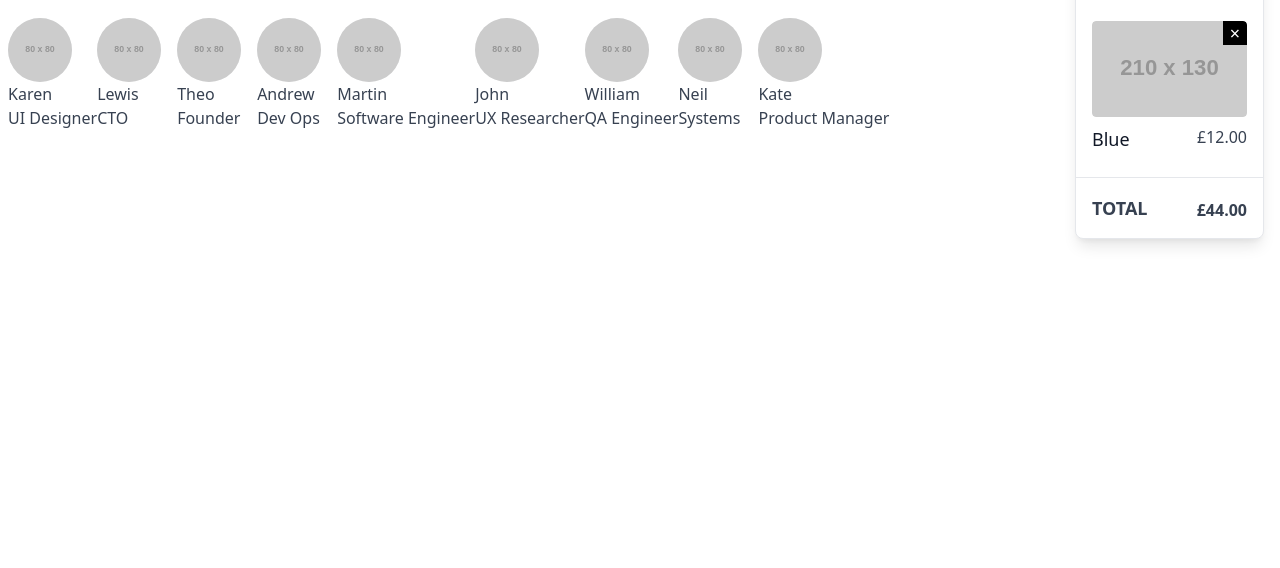
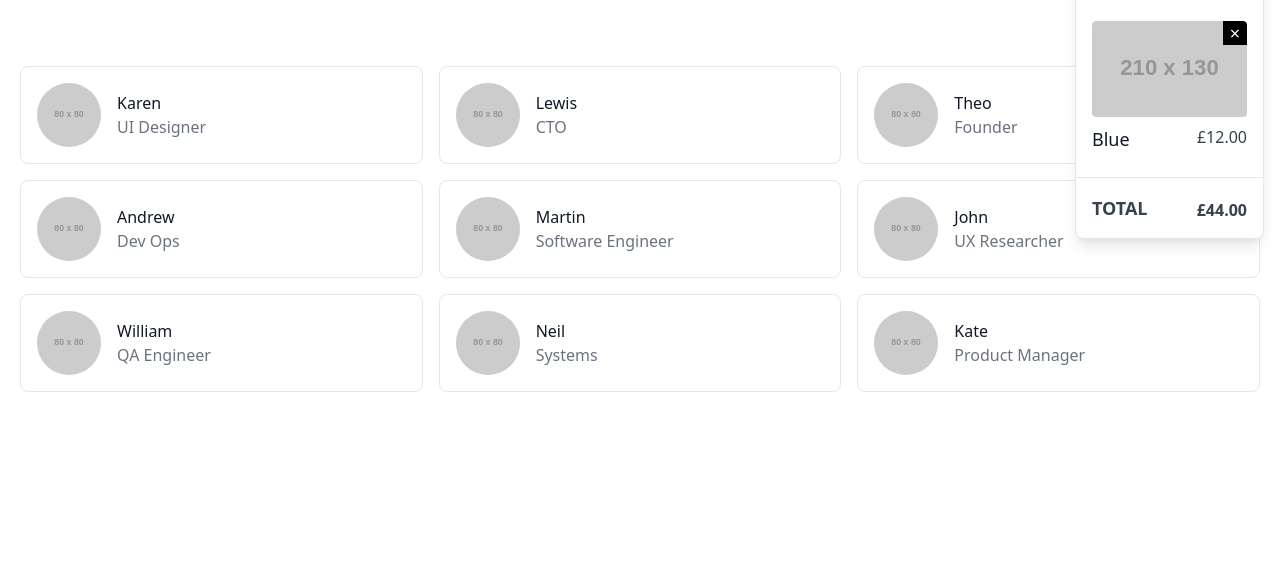
Before and after one commit to mjfarrelm/Shopping-Cart, a website: page team.html in a window 1280 px wide. Shown: the part 232-800 px from the top of the page. Drawn offline with nearby package versions, Linux system fonts and the light colour scheme; placeholder pictures from the web are drawn by us.

Commit message:
team page css finished

```diff
--- a/team.html
+++ b/team.html
@@ -18,63 +18,93 @@
     </div>
   </header>
   <section class="text-gray-700 body-font">
+    <div class="container px-5 py-24 pt-12 mx-auto">
       <div class="flex flex-col text-center w-full mb-20">
-      <h1 class="sm:text-3xl text=2xl font-medium title-font mb-4 text-gray-900">Our Team</h1>
-      <p class="lg: w-2/3 mx-auto leading-relaxed text-base">Lorem ipsum dolor sit amet, consectetur adipisicing elit. Quasi, in fugit doloremque quia maxime corrupti porro, dolorum nesciunt illum libero praesentium nobis ex recusandae, ut saepe veniam. Ad, nihil natus?</p>
+        <h1 class="sm:text-3xl text-2xl font-medium title-font mb-4 text-gray-900">Our Team</h1>
+        <p class="lg:w-2/3 mx-auto leading-relaxed text-base">Lorem ipsum dolor sit amet, consectetur adipisicing elit. Quasi, in fugit doloremque quia maxime corrupti porro, dolorum nesciunt illum libero praesentium nobis ex recusandae, ut saepe veniam. Ad, nihil natus?</p>
       </div>
-    <div class="flex flex-wrap m-2">
-    <div>
+      <div class="flex flex-wrap -m-2">
+        <div class="p-2 lg:w-1/3 md:w-1/2 w-full">
+          <div class="h-full flex items-center border-gray-200 border p-4 rounded-lg">
             <img class="w-16 h-16 bg-gray-100 object-cover object-center flex-shrink-0 rounded-full mr-4" src="https://dummyimage.com/80x80" alt="team">
-      <h2>Karen</h2>
-      <p>UI Designer</p>
+            <div class="flex-grow">
+              <h2 class="text-gray-900 title-font font-medium">Karen</h2>
+              <p class="text-gray-500">UI Designer</p>
              </div>
-
-    <div>
+          </div>
+        </div>
+        <div class="p-2 lg:w-1/3 md:w-1/2 w-full">
+          <div class="h-full flex items-center border-gray-200 border p-4 rounded-lg">
             <img class="w-16 h-16 bg-gray-100 object-cover object-center flex-shrink-0 rounded-full mr-4" src="https://dummyimage.com/80x80" alt="team">
-      <h2>Lewis</h2>
-      <p>CTO</p>
+            <div class="flex-grow">
+              <h2 class="text-gray-900 title-font font-medium">Lewis</h2>
+              <p class="text-gray-500">CTO</p>
             </div>
-
-    <div>
+          </div>
+        </div>
+        <div class="p-2 lg:w-1/3 md:w-1/2 w-full">
+          <div class="h-full flex items-center border-gray-200 border p-4 rounded-lg">
             <img class="w-16 h-16 bg-gray-100 object-cover object-center flex-shrink-0 rounded-full mr-4" src="https://dummyimage.com/80x80" alt="team">
-      <h2>Theo</h2>
-      <p>Founder</p>
+            <div class="flex-grow">
+              <h2 class="text-gray-900 title-font font-medium">Theo</h2>
+              <p class="text-gray-500">Founder</p>
             </div>
-
-    <div>
+          </div>
+        </div>
+        <div class="p-2 lg:w-1/3 md:w-1/2 w-full">
+          <div class="h-full flex items-center border-gray-200 border p-4 rounded-lg">
             <img class="w-16 h-16 bg-gray-100 object-cover object-center flex-shrink-0 rounded-full mr-4" src="https://dummyimage.com/80x80" alt="team">
-      <h2>Andrew</h2>
-      <p>Dev Ops</p>
+            <div class="flex-grow">
+              <h2 class="text-gray-900 title-font font-medium">Andrew</h2>
+              <p class="text-gray-500">Dev Ops</p>
             </div>
-
-    <div>
+          </div>
+        </div>
+        <div class="p-2 lg:w-1/3 md:w-1/2 w-full">
+          <div class="h-full flex items-center border-gray-200 border p-4 rounded-lg">
             <img class="w-16 h-16 bg-gray-100 object-cover object-center flex-shrink-0 rounded-full mr-4" src="https://dummyimage.com/80x80" alt="team">
-      <h2>Martin</h2>
-      <p>Software Engineer</p>
+            <div class="flex-grow">
+              <h2 class="text-gray-900 title-font font-medium">Martin</h2>
+              <p class="text-gray-500">Software Engineer</p>
             </div>
-
-    <div>
+          </div>
+        </div>
+        <div class="p-2 lg:w-1/3 md:w-1/2 w-full">
+          <div class="h-full flex items-center border-gray-200 border p-4 rounded-lg">
             <img class="w-16 h-16 bg-gray-100 object-cover object-center flex-shrink-0 rounded-full mr-4" src="https://dummyimage.com/80x80" alt="team">
-      <h2>John</h2>
-      <p>UX Researcher</p>
+            <div class="flex-grow">
+              <h2 class="text-gray-900 title-font font-medium">John</h2>
+              <p class="text-gray-500">UX Researcher</p>
             </div>
-
-    <div>
+          </div>
+        </div>
+        <div class="p-2 lg:w-1/3 md:w-1/2 w-full">
+          <div class="h-full flex items-center border-gray-200 border p-4 rounded-lg">
             <img class="w-16 h-16 bg-gray-100 object-cover object-center flex-shrink-0 rounded-full mr-4" src="https://dummyimage.com/80x80" alt="team">
-      <h2>William</h2>
-      <p>QA Engineer</p>
+            <div class="flex-grow">
+              <h2 class="text-gray-900 title-font font-medium">William</h2>
+              <p class="text-gray-500">QA Engineer</p>
             </div>
-
-    <div>
+          </div>
+        </div>
+        <div class="p-2 lg:w-1/3 md:w-1/2 w-full">
+          <div class="h-full flex items-center border-gray-200 border p-4 rounded-lg">
             <img class="w-16 h-16 bg-gray-100 object-cover object-center flex-shrink-0 rounded-full mr-4" src="https://dummyimage.com/80x80" alt="team">
-      <h2>Neil</h2>
-      <p>Systems</p>
+            <div class="flex-grow">
+              <h2 class="text-gray-900 title-font font-medium">Neil</h2>
+              <p class="text-gray-500">Systems</p>
             </div>
-
-    <div>
+          </div>
+        </div>
+        <div class="p-2 lg:w-1/3 md:w-1/2 w-full">
+          <div class="h-full flex items-center border-gray-200 border p-4 rounded-lg">
             <img class="w-16 h-16 bg-gray-100 object-cover object-center flex-shrink-0 rounded-full mr-4" src="https://dummyimage.com/80x80" alt="team">
-      <h2>Kate</h2>
-      <p>Product Manager</p>
+            <div class="flex-grow">
+              <h2 class="text-gray-900 title-font font-medium">Kate</h2>
+              <p class="text-gray-500">Product Manager</p>
+            </div>
+          </div>
+        </div>
       </div>
     </div>
   </section>
```
Lines whose indentation alone changed are shown as unchanged.
